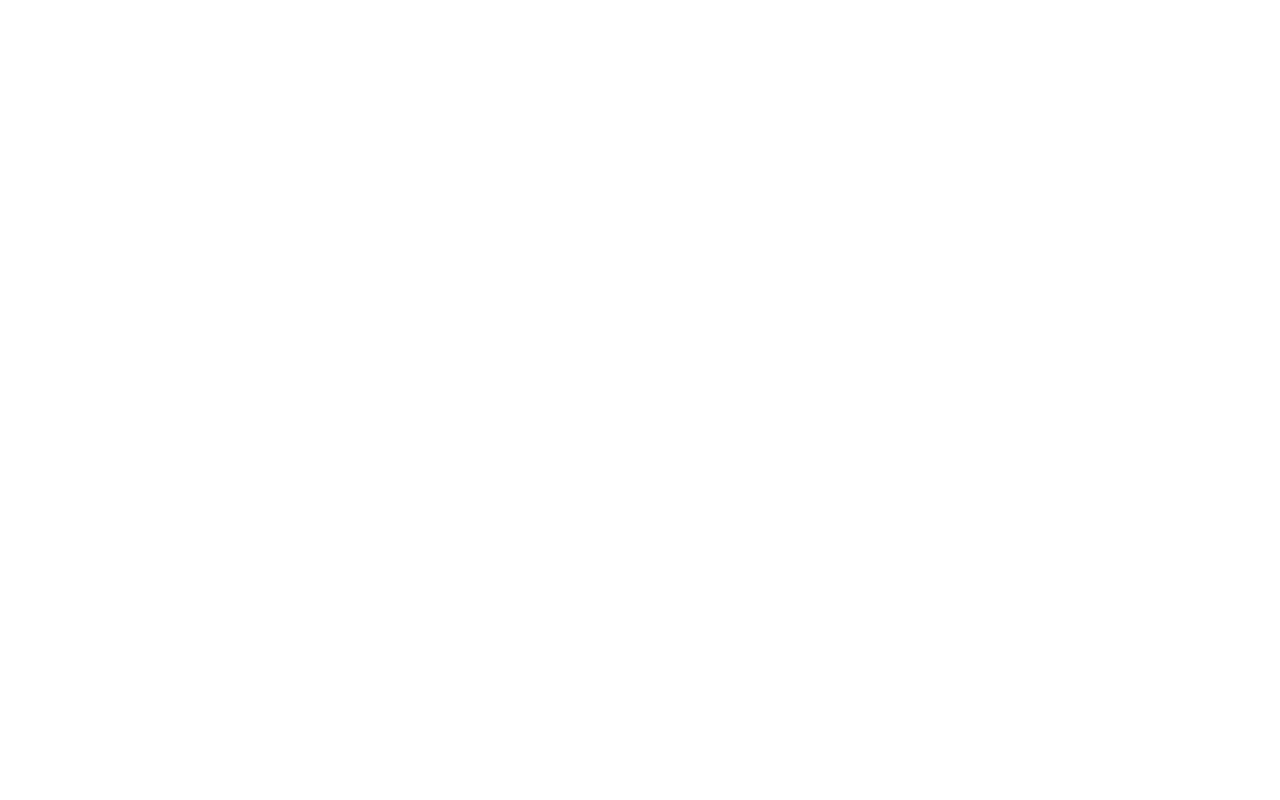
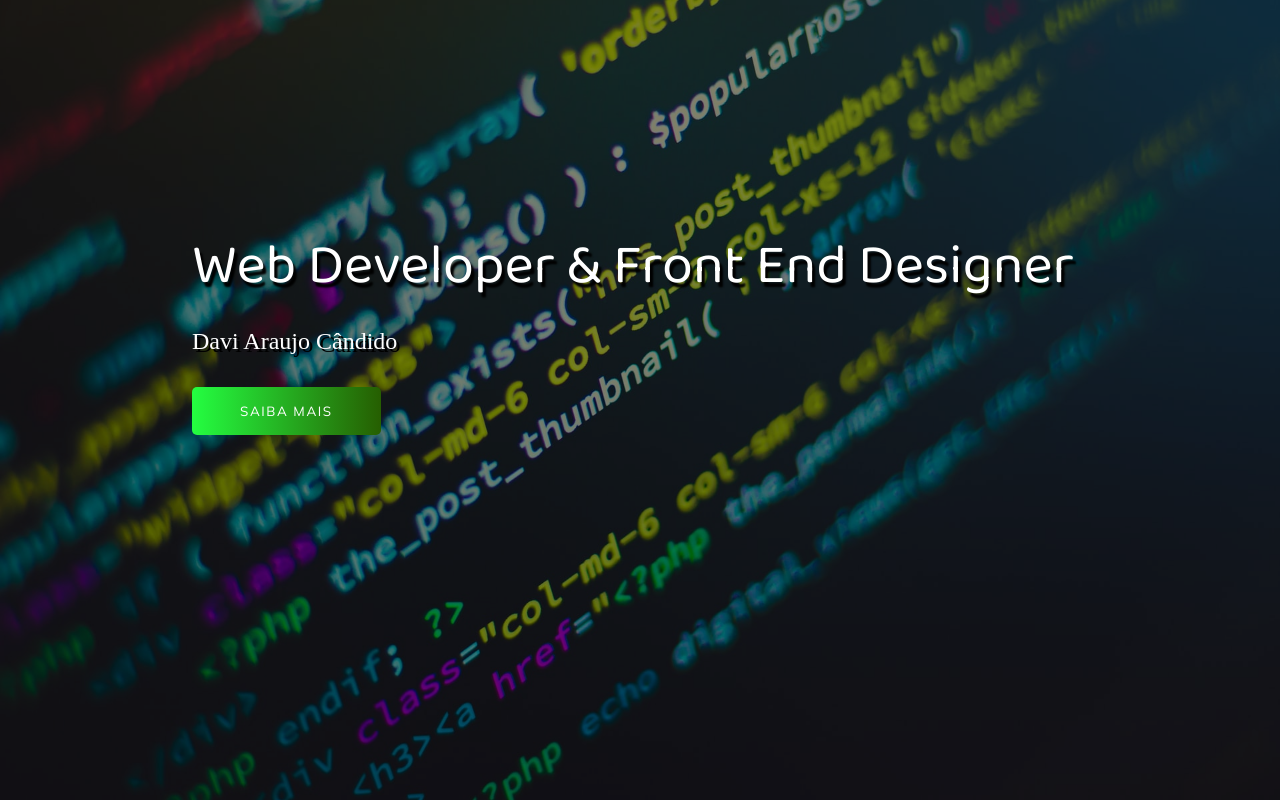
Before and after one commit to acdavi/portfolio, a plain HTML site: page index.html in a window 1280 px wide. Drawn offline with Linux system fonts and the light colour scheme.

Commit message:
Add header

```diff
--- a/index.html
+++ b/index.html
@@ -1,15 +1,30 @@
 <!DOCTYPE html>
 <html lang="pt-BR">
+
 <head>
     <meta charset="UTF-8">
     <meta name="viewport" content="width=device-width, initial-scale=1.0">
-    <link rel="apple-touch-icon" sizes="180x180" href="/apple-touch-icon.png">
-    <link rel="icon" type="image/png" sizes="32x32" href="/favicon-32x32.png">
-    <link rel="icon" type="image/png" sizes="16x16" href="/favicon-16x16.png">
+    <link rel="stylesheet" href="style.css">
+    <link rel="apple-touch-icon" sizes="180x180" href="img/apple-touch-icon.png">
+    <link rel="icon" type="image/png" sizes="32x32" href="img/favicon-32x32.png">
+    <link rel="icon" type="image/png" sizes="16x16" href="img/favicon-16x16.png">
     <link rel="manifest" href="/site.webmanifest">
-    <title>Portifólio</title>
+    <title>Portfólio</title>
 </head>
+
 <body>
+    <div class="container">
+        <header>
+            <div class="img-wrapper">
+                <img src="img/bg.jpg" alt="">
+            </div>
+            <div class="banner">
+                <h1>Web Developer & Front End Designer</h1>
+                <p>Davi Araujo Cândido</p>
+                <button>Saiba mais</button>
+            </div>
+        </header>
+    </div>
+</body>
 
-</body>
 </html>
--- a/style.css
+++ b/style.css
@@ -1,2 +1,71 @@
 @import url('https://fonts.googleapis.com/css2?family=Baloo+Da+2:wght@400;500;600;700;800&family=Josefin+Slab:ital,wght@0,100;0,200;0,300;0,400;0,500;0,600;0,700;1,100;1,200;1,300;1,400;1,500;1,600;1,700&family=Mulish:ital,wght@0,200;0,300;0,400;0,500;0,600;0,700;0,800;0,900;1,200;1,300;1,400;1,500;1,600;1,700;1,800;1,900&display=swap');
-@import url('https://cdnjs.cloudflare.com/ajax/libs/font-awesome/5.15.3/css/all.min.css')
+@import url('https://cdnjs.cloudflare.com/ajax/libs/font-awesome/5.15.3/css/all.min.css');
+
+* {
+    margin : 0;
+    padding: 0;
+}
+
+header {
+    width   : 100%;
+    height  : 100vh;
+    overflow: hidden;
+    position: relative;
+}
+
+.img-wrapper {
+    width           : 100%;
+    height          : 100%;
+    overflow        : hidden;
+    background-color: black;
+}
+
+.img-wrapper img {
+    width     : 100%;
+    height    : 100%;
+    object-fit: cover;
+    opacity   : 0.5;
+}
+
+.banner {
+    position: absolute;
+    top     : 30%;
+    left    : 15%;
+}
+
+.banner h1{
+    color: rgb(255, 255, 255);
+    font-size: 3.5rem;
+    font-family: "Baloo Da 2", serif;
+    font-weight: 200;
+    text-shadow: .2rem .3rem 2px rgba(0, 0, 0, 4);
+    line-height: 3.5rem;
+    margin-bottom: 2rem;
+}
+
+.banner p{
+    font-family: "Josefin+Slab", serif;
+    color: #fff;
+    font-size: 1.5rem;
+    text-shadow: .2rem .2rem rgba(0, 0, 0, 4);
+    margin-bottom: 2rem;
+}
+
+.banner button{
+    font-family: "Mulish", serif;
+    color: #fff;
+    text-transform: uppercase;
+    letter-spacing: .1rem;
+    background: #265e01;
+    background: -webkit-linear-gradient(to left, #265e01, #24fe41);
+    background: linear-gradient(to left, #265e01, #24fe41);
+    padding: 1rem 3rem;
+    border: none;
+    border-radius: 5px;
+    cursor: pointer;
+}
+
+.banner button:hover{
+    opacity: 0.9;
+    /*color: #000;*/
+}
```
